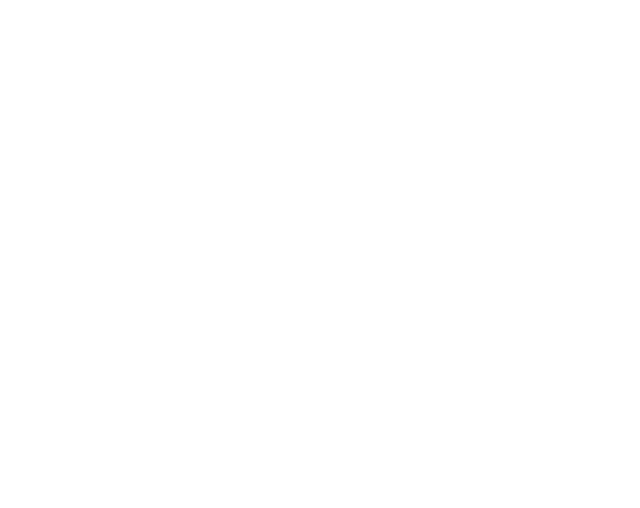
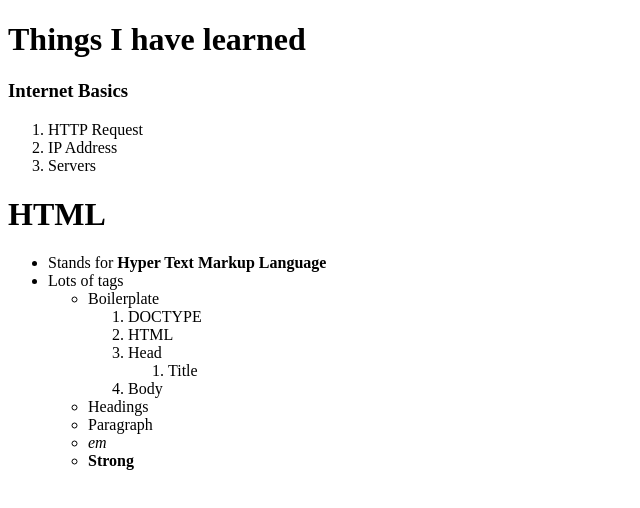
Before and after one commit to amench30/udemywebcourse, a plain HTML site: page index.html in a window 1280 px wide. Shown: the whole page, without its empty margins (0-640 px from the left). Drawn offline with Linux system fonts and the light colour scheme.

Commit message:
1st HTML exercise

```diff
--- a/index.html
+++ b/index.html
@@ -2,9 +2,43 @@
 <html lang="en">
 <head>
 	<meta charset="UTF-8">
-	<title>Amir Mencher</title>
+	<title>HTML exercise</title>
 </head>
 <body>
+<h1>Things I have learned</h1>
+
+<h3>Internet Basics</h3>
+<ol>
+	<li>HTTP Request</li>
+	<li>IP Address</li>
+	<li>Servers</li>
+</ol>
+
+<h1>HTML</h1>
+
+<ul>
+	<li>Stands for <strong>Hyper Text Markup Language</strong></li>
+	<li>Lots of tags
+		<ul>
+			<li>Boilerplate
+				<ol>
+					<li>DOCTYPE</li>
+					<li>HTML</li>
+					<li>Head
+						<ol>
+							<li>Title</li>
+						</ol>
+					</li>
+					<li>Body</li>
+				</ol>
+			</li>
+			<li>Headings</li>
+			<li>Paragraph</li>
+			<li><em>em</em></li>
+			<li><strong>Strong</strong></li>
+		</ul>
+	</li>
+</ul>
 
 </body>
 </html>
```
